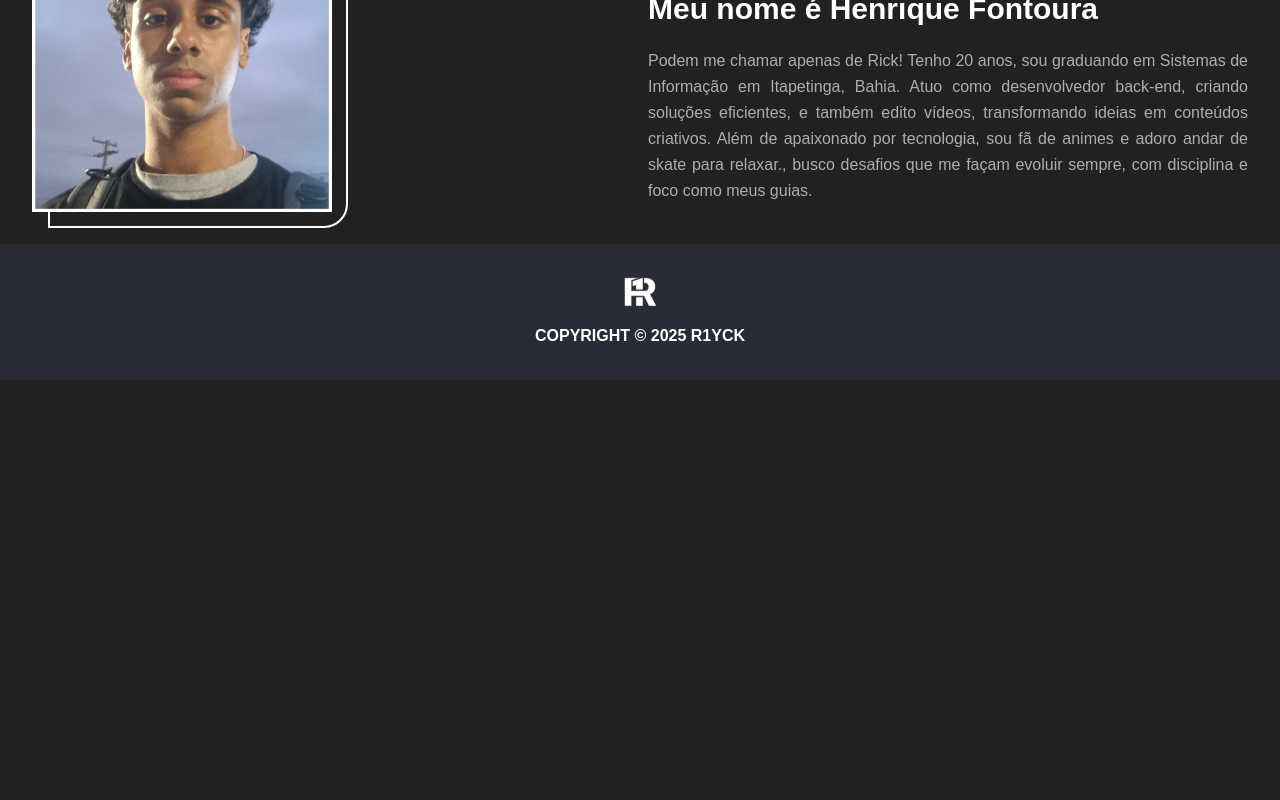
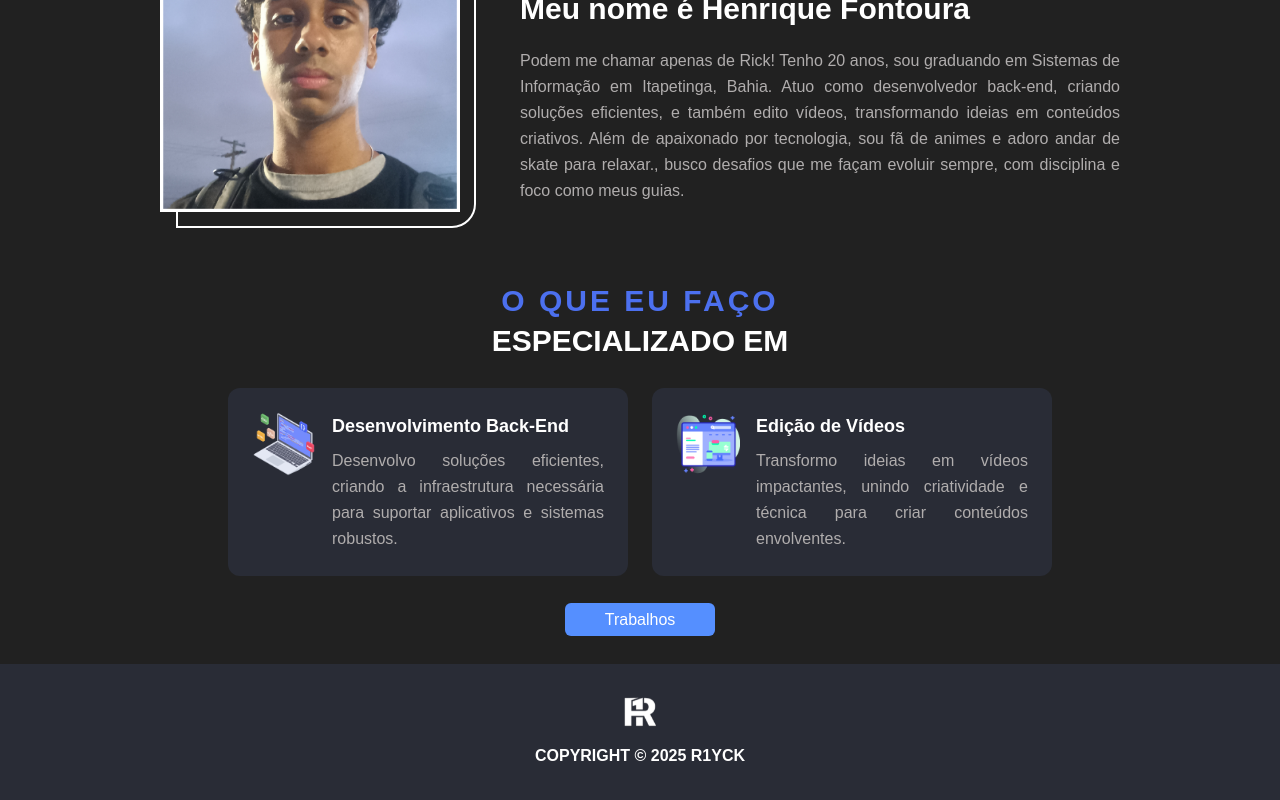
Before and after one commit to r1yck/meu-portfolio, a Next.js app: page /about in a window 1280 px wide. Shown: the part 920-1720 px from the top of the page. Before the commit the page ends 1300 px from the top, so only its background shows below. Built offline with nearby package versions, Linux system fonts and the light colour scheme.

Commit message:
create: componente Button e update: aboutPage

```diff
--- a/src/app/about/page.tsx
+++ b/src/app/about/page.tsx
@@ -1,5 +1,6 @@
 import Header from "@/components/Header";
 import Footer from "@/components/Footer";
+import Button from "@/components/Button";
 
 export default function AboutPage() {
   return (
@@ -8,7 +9,7 @@ export default function AboutPage() {
         title="Olá, sou o r1yck!"
         subtitle="Desenvolvedor Back-End - Editor de Vídeos"
       />
-      <section className="flex flex-col md:flex-row items-center justify-between gap-8 p-8 bg-[#212121]">
+      <section className="flex flex-col md:flex-row items-center justify-between gap-8 p-8 bg-[#212121] max-w-screen-lg mx-auto">
         <div className="relative flex-shrink-0">
           <div
             className="absolute top-4 left-4 w-[300px] h-[300px] rounded-[24px_0px] border-2 border-white"
@@ -68,6 +69,100 @@ export default function AboutPage() {
           </p>
         </div>
       </section>
+
+
+      <section className="p-8 bg-[#212121]">
+        <div className="text-center mb-8">
+          <h2
+            className="text-textBlue"
+            style={{
+              fontFamily: "Poppins, sans-serif",
+              fontStyle: "normal",
+              fontWeight: 600,
+              fontSize: "30px",
+              lineHeight: "50px",
+              letterSpacing: "0.1em",
+            }}
+          >
+            O QUE EU FAÇO
+          </h2>
+          <h3
+            className="text-textWhite"
+            style={{
+              fontFamily: "Poppins, sans-serif",
+              fontStyle: "normal",
+              fontWeight: 600,
+              fontSize: "30px",
+              lineHeight: "30px",
+            }}
+          >
+            ESPECIALIZADO EM
+          </h3>
+        </div>
+
+        {/* Cards */}
+        <div className="flex flex-col md:flex-row gap-6 justify-center items-start">
+          {/* Card 1 */}
+          <div className="bg-backgroundFooter p-6 rounded-[12px] w-full md:w-[400px] flex gap-4 items-start">
+            <img
+              src="/assets/dev-logo.png"
+              alt="Logo Desenvolvimento"
+              className="w-16 h-16"
+            />
+            <div className="flex flex-col">
+              <h4 className="text-textWhite font-semibold text-lg mb-2">
+                Desenvolvimento Back-End
+              </h4>
+              <p
+                style={{
+                  fontFamily: "Poppins, sans-serif",
+                  fontWeight: 400,
+                  fontSize: "16px",
+                  lineHeight: "26px",
+                  color: "#B0ADAD",
+                  textAlign: "justify",
+                }}
+              >
+                Desenvolvo soluções eficientes, criando a infraestrutura
+                necessária para suportar aplicativos e sistemas robustos.
+              </p>
+            </div>
+          </div>
+
+          {/* Card 2 */}
+          <div className="bg-backgroundFooter p-6 rounded-[12px] w-full md:w-[400px] flex gap-4 items-start">
+            <img
+              src="/assets/vid-logo.png"
+              alt="Logo Edição"
+              className="w-16 h-16"
+            />
+            <div className="flex flex-col">
+              <h4 className="text-textWhite font-semibold text-lg mb-2">
+                Edição de Vídeos
+              </h4>
+              <p
+                style={{
+                  fontFamily: "Poppins, sans-serif",
+                  fontWeight: 400,
+                  fontSize: "16px",
+                  lineHeight: "26px",
+                  color: "#B0ADAD",
+                  textAlign: "justify",
+                }}
+              >
+                Transformo ideias em vídeos impactantes, unindo criatividade e técnica
+                para criar conteúdos envolventes.
+              </p>
+            </div>
+          </div>
+        </div>
+
+        {/* Botão */}
+        <div className="mt-8 text-center">
+          <Button text="Trabalhos" link="/work" />
+        </div>
+      </section>
+
       <Footer />
     </>
   );
--- a/src/app/layout.tsx
+++ b/src/app/layout.tsx
@@ -1,5 +1,4 @@
 import "./globals.css";
-import Header from "@/components/Header";
 
 export const metadata = {
   title: "Portfólio de R1YCK",
--- a/src/components/Button.tsx
+++ b/src/components/Button.tsx
@@ -0,0 +1,26 @@
+import React from "react";
+import Link from "next/link";
+
+interface ButtonProps {
+  text: string;
+  link: string;
+}
+
+const Button: React.FC<ButtonProps> = ({ text, link }) => {
+  return (
+    <Link href={link} legacyBehavior>
+      <a
+        className="bg-button text-white text-center px-10 py-2 rounded-[6px] font-medium hover:bg-opacity-90 transition duration-200"
+        style={{
+          fontFamily: "Poppins, sans-serif",
+          fontSize: "16px",
+          lineHeight: "24px",
+        }}
+      >
+        {text}
+      </a>
+    </Link>
+  );
+};
+
+export default Button;
```
